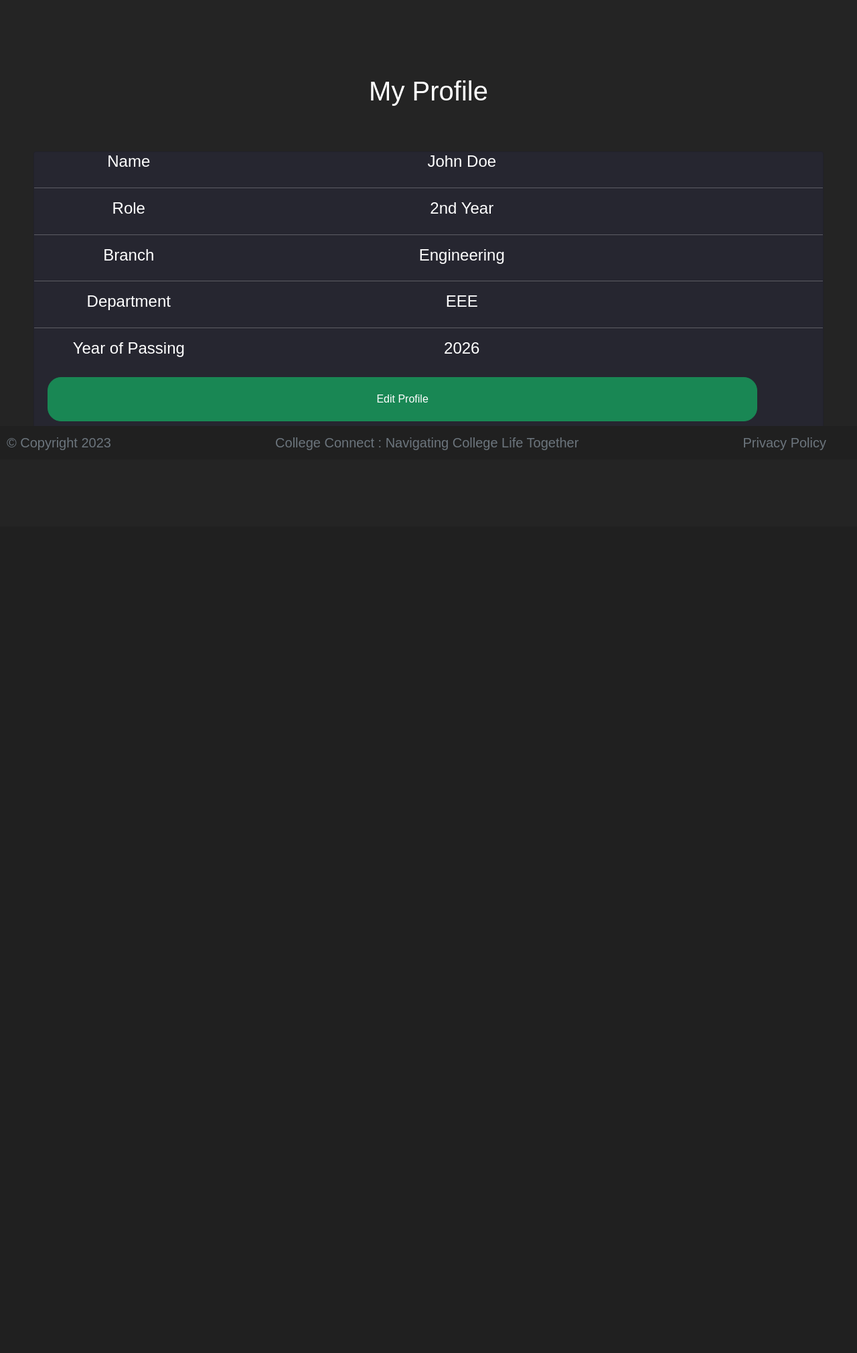
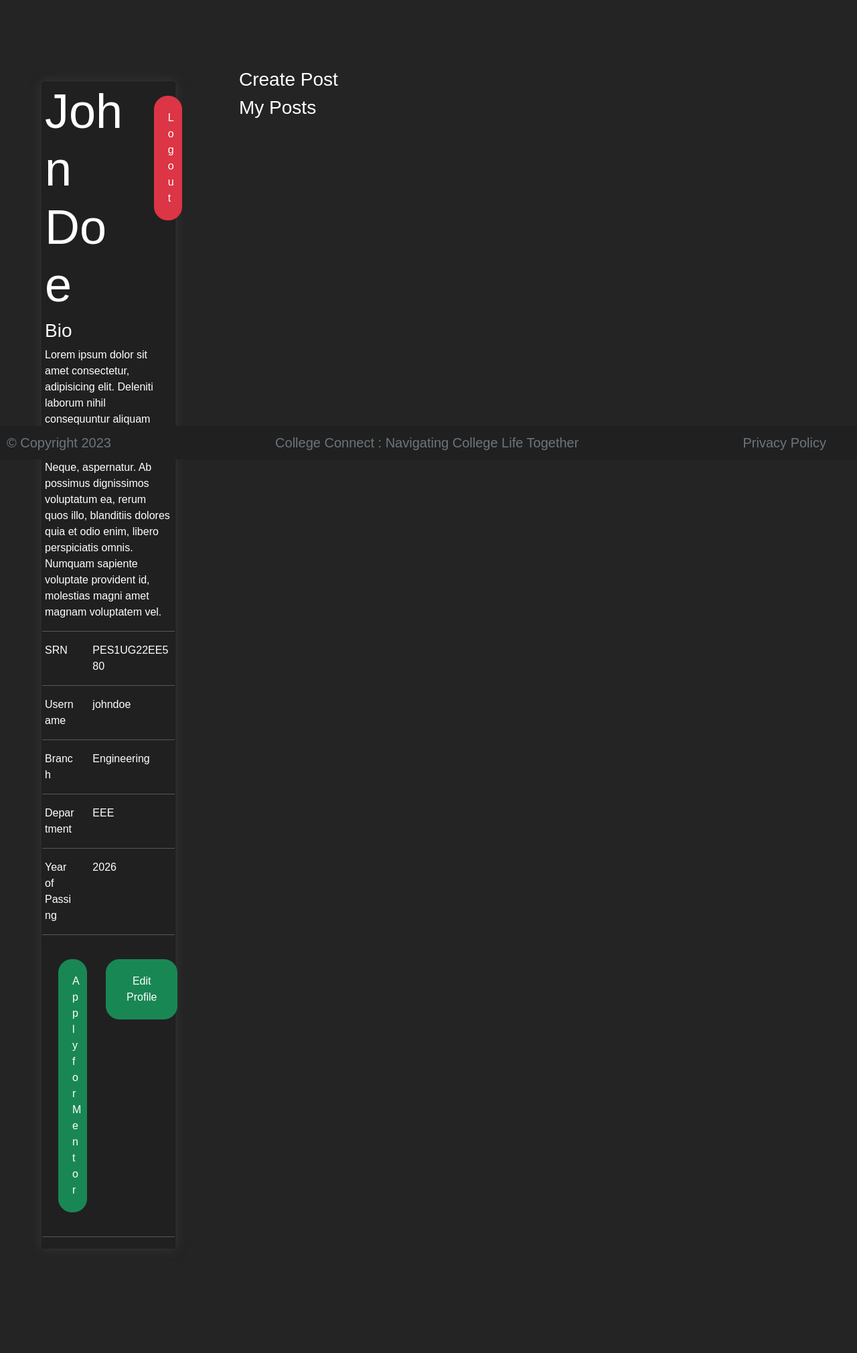
Before and after one commit to ishreya09/College-Connect, a Django app: page /account/profile in a window 1280 px wide. Shown: the part 114-2134 px from the top of the page at 67% size. Before the commit the page ends 786 px from the top, so only its background shows below. Run offline with Django 4.2, Linux system fonts and the light colour scheme; some libraries are stand-ins or nearby versions.

Commit message:
added logout and login

```diff
--- a/CollegeConnect/account/urls.py
+++ b/CollegeConnect/account/urls.py
@@ -5,6 +5,8 @@ urlpatterns= [
     path('register',views.register,name="register"),
     path('register_submit',views.register_submit,name="register_submit"),
     path('login',views.login,name="login"),
+    path('login_submit',views.login_submit,name="login_submit"),
+    path('logout',views.logout,name="logout"),
     path('profile',views.profile,name="profile"),
     path('edit_profile',views.edit_profile,name="edit_profile"),
     path('change_password',views.change_password,name="change_password"),
--- a/CollegeConnect/account/views.py
+++ b/CollegeConnect/account/views.py
@@ -58,8 +58,8 @@ def register_submit(request):
 
                 student= Student()
                 student.user=User.objects.get(username=username)
-                student.department= Department.object.get(department_id= department)
-                student.department= Branch.object.get(branch_code= branch)
+                student.department= Department.objects.get(department_id= department)
+                student.branch= Branch.objects.get(branch_code= branch)
 
                 data=("",whatsappnumber,whatsapplink,SRN,college_email,year_of_passing_out)
                 student.bio,student.whatsapp_number,student.whatsapp_link,student.student_id,student.college_email,student.year_of_passing_out=data
@@ -82,6 +82,31 @@ def login(request):
     context={}
     return render(request, 'account/login.html',context)
 
+def login_submit(request):
+    context={}
+    if request.method == 'POST':
+        username = request.POST.get('username',False)
+        password = request.POST.get('password',False)
+        print(username,password)
+
+        user = auth.authenticate(username=username, password= password)
+        if user is not None:
+            auth.login(request, user)
+            messages.success(request, 'You are logged in successfully')
+            return redirect('/')
+        else:
+            messages.error(request, 'invalid username or password')
+
+            return redirect ('/account/login')
+    else:
+        pass
+
+def logout(request):
+    auth.logout(request)
+    messages.success(request,"You are logged out")
+    return redirect('/')
+
+
 def profile(request):
     context ={}
     return render(request, 'account/profile.html',context)
--- a/CollegeConnect/static/css/collegeconnect.css
+++ b/CollegeConnect/static/css/collegeconnect.css
@@ -307,6 +307,15 @@ input[type="email"]:focus {
     padding: 10px;
 }
 
+
+.card {
+    background-color: #202020; /* Dusky */
+    width: 200px;
+    box-shadow: 0 0 16px hsl(0, 0%, 22%);
+    /* box-shadow: 0 2px 4px rgba(255, 255, 255, 0.808); */
+}
+
+
 /* Justify content */
 .justify-center {
     justify-content: center;
--- a/CollegeConnect/templates/account/login.html
+++ b/CollegeConnect/templates/account/login.html
@@ -12,7 +12,8 @@
 
     <h1 class="text-center text-white">Login Form</h1>
 
-    <form class="text-center bg-charcoal-black " method="post" action="#">
+    <form class="text-center bg-charcoal-black " method="post" action="/account/login_submit">
+        {% csrf_token %}
         <div class="form-group">
             <input type="text" class="form-control" id="username" name="username" placeholder="Username" />
         </div>
--- a/CollegeConnect/templates/account/profile.html
+++ b/CollegeConnect/templates/account/profile.html
@@ -1,5 +1,3 @@
-
-
 {% extends 'base.html' %}
 {% load static %}
 
@@ -11,61 +9,134 @@
 {% block content %}
 
 <div class="container">
-    <h1 class="text-center text-white">My Profile</h1>
-    <br>
-    <br>
-        <div class="card bg-cloudy mb-3 content">
-            <div class = "row">
+    <div class="row">
+        <div class="col-md-3" style="padding:20px;">
+            <div class="bg-dusky mb-3 content card">
+
+                <div class="row">
+                    <div class="col-md-8">
+                        <h2 class="display-2"> John Doe </h2>
+
+                    </div>
                     <div class="col-md-3">
-                <h4 class="text-center text-white">Name</h2>
+                        <a href="/account/logout">
+                            <button type="submit" style="width:90%;padding:20px;margin:20px;border-radius:20px"
+                                class="btn btn-danger">
+                                Logout
+                            </button>
+                        </a>
                     </div>
-                <div class = "col-md-7">
-                <h4 class="text-center text-white" id = "name">John Doe</h2>
+
+                </div>
+
+                <div class="row">
+                    <h3> Bio </h3>
+                    <span>
+                        <!-- bio -->
+                        Lorem ipsum dolor sit amet consectetur, adipisicing elit.
+                        Deleniti laborum nihil consequuntur aliquam quidem molestias non pariatur labore eos quae.
+                        Neque, aspernatur. Ab possimus dignissimos voluptatum ea, rerum quos illo, blanditiis dolores
+                        quia et odio enim, libero perspiciatis omnis. Numquam sapiente voluptate provident id, molestias
+                        magni amet magnam voluptatem vel.
+                    </span>
+                </div>
+                <hr>
+
+                <div class="row">
+                    <div class="col-md-4">
+                        <span>SRN</span>
+                    </div>
+                    <div class="col-md-8">
+                        <span>PES1UG22EE580</span>
                     </div>
                 </div>
+
                 <hr>
-            <div class = "row">
-                <div class="col-md-3">
-                <h4 class="text-center text-white">Role</h2>
+
+                <div class="row">
+                    <div class="col-md-4">
+                        <span>Username</span>
                     </div>
-                <div class = "col-md-7">
-                <h4 class="text-center text-white" id="role">2nd Year</h2>
+                    <div class="col-md-8">
+                        <span> johndoe</span>
                     </div>
                 </div>
+
                 <hr>
-            <div class = "row">
-                <div class="col-md-3">
-                <h4 class="text-center text-white">Branch</h2>
+
+                <div class="row">
+                    <div class="col-md-4">
+                        <span>Branch</span>
                     </div>
-                <div class = "col-md-7">
-                <h4 class="text-center text-white" id = "branch">Engineering</h2>
+                    <div class="col-md-8">
+                        <span>Engineering</span>
                     </div>
                 </div>
+
                 <hr>
-            <div class = "row">
-                <div class="col-md-3">
-                <h4 class="text-center text-white">Department</h2>
+
+                <div class="row">
+                    <div class="col-md-4">
+                        <span>Department</span>
                     </div>
-                <div class = "col-md-7">
-                <h4 class="text-center text-white" id ="department">EEE</h2>
+                    <div class="col-md-8">
+                        <span>EEE</span>
                     </div>
                 </div>
+
                 <hr>
-            <div class = "row">
-                <div class="col-md-3">
-                <h4 class="text-center text-white">Year of Passing</h2>
+
+                <div class="row">
+                    <div class="col-md-4">
+                        <span>Year of Passing</span>
                     </div>
-                <div class = "col-md-7">
-                <h4 class="text-center text-white" id = "passingYear">2026</h2>
+                    <div class="col-md-8">
+                        <span>2026</span>
                     </div>
                 </div>
+
+                <hr>
+                <div class="row">
+                    <div class="col-md-4">
+                        <span>
+                            <a href="#">
+                                <button type="submit" style="width:90%;padding:20px;margin:20px;border-radius:20px"
+                                    class="btn btn-success">
+                                    Apply for Mentor
+                                </button>
+                            </a>
+                        </span>
+                    </div>
+                    <div class="col-md-8">
+                        <span>
                             <a href="/account/edit_profile">
                                 <button type="submit" style="width:90%;padding:20px;margin:20px;border-radius:20px"
-                    class="btn btn-success" onclick=return true;>
+                                    class="btn btn-success">
                                     Edit Profile
                                 </button>
                             </a>
 
+                        </span>
+                    </div>
+                </div>
+
+                <hr>
+
+
+            </div>
+        </div>
+        <div class="col-md-8">
+            <div class="row">
+                <h3>Create Post </h3>
+
+                <!--form comes here (rich text editor) -->
+
+            </div>
+            <div class="row">
+                <h3>My Posts </h3>
+            </div>
+
+        </div>
     </div>
 </div>
 
```
Also changed, not shown: CollegeConnect/templates/account/editprofile.html (+122 -50 lines). Lines whose indentation alone changed are shown as unchanged.
